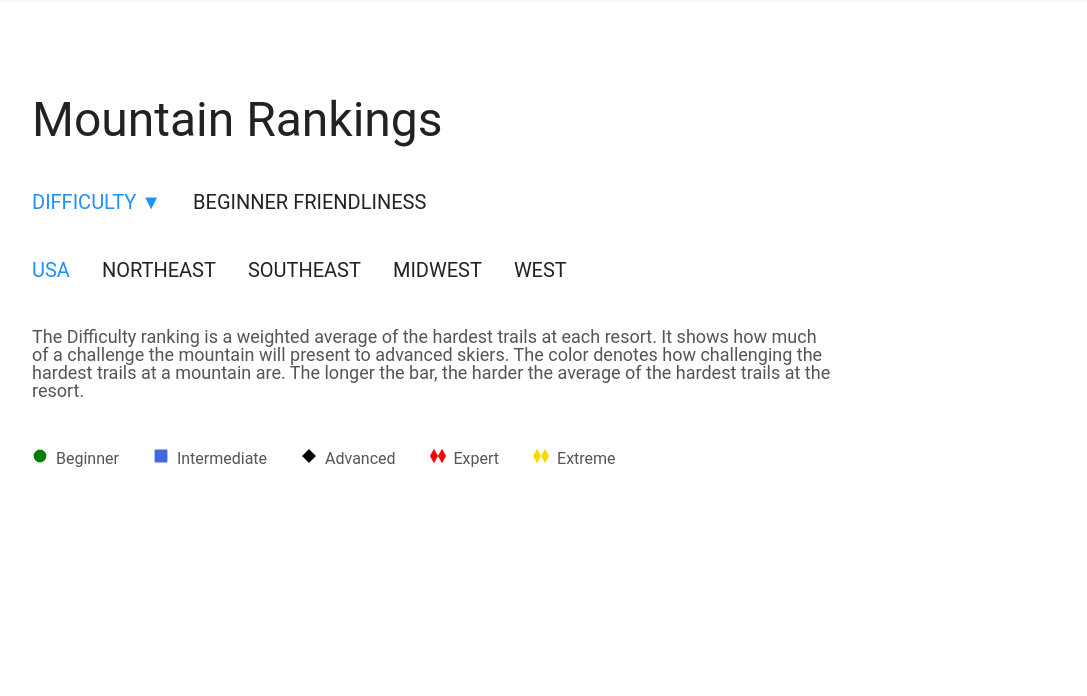
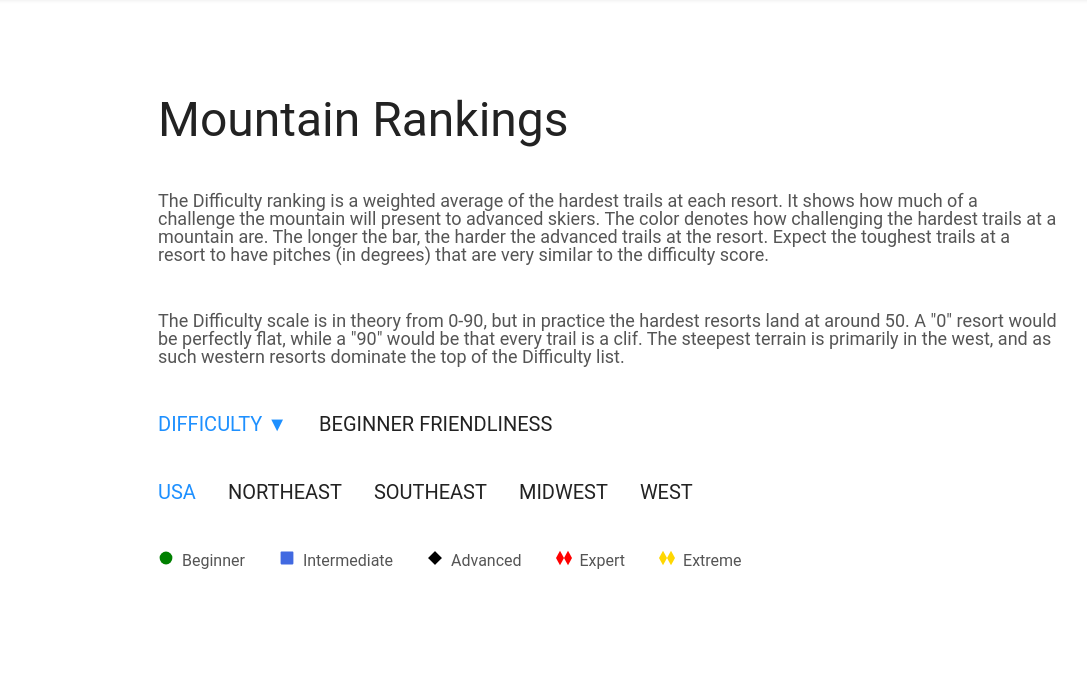
Before and after one commit to joshua-coppola/steep-seeker, a Flask app: page /rankings in a window 1280 px wide. Shown: the part 64-760 px from the top of the page, without its empty margins (32-1119 px from the left). Run offline with Flask 2, Linux system fonts and the light colour scheme; data that the repository does not hold is empty.

Commit message:
improving ranking pages appearance

```diff
--- a/static/page.css
+++ b/static/page.css
@@ -88,7 +88,7 @@ h2 {
 p.detail {
   font-size: 18px;
   color: var(--color-secondary);
-  max-width: 800px;
+  max-width: 900px;
 }
 p.copy {
   font-size: 20px;
--- a/static/rankings.css
+++ b/static/rankings.css
@@ -1,3 +1,7 @@
+main {
+    --center-width: 900px;
+}
+
 .ranking-sort {
   display: flex;
   align-items: center;
@@ -59,26 +63,3 @@
     display: flex;
     align-items: center;
   }
-
-table {
-    font-size: 20px;
-}
-
-table a {
-    color: var(--color-primary);
-}
-
-th, td {
-    padding-left: 6px;
-    padding-right: 6px;
-    padding-bottom: 6px;
-    border-right: 2px solid var(--color-primary);
-}
-
-th {
-    font-size: 24px;
-}
-
-th:last-child, td:last-child {
-    border: none;
-}
--- a/static/search.css
+++ b/static/search.css
@@ -73,8 +73,9 @@ main {
 }
 
 #sidebar {
-  max-width: 350px;
+  max-width: 400px;
 }
 #sidebar h2 {
-  margin-bottom: 80px;
+  margin-top: 80px;
+  margin-bottom: 40px;
 }
--- a/templates/rankings.jinja
+++ b/templates/rankings.jinja
@@ -11,6 +11,36 @@ Rankings
 {% block content %}
 <section id="content">
     <h1>Mountain Rankings</h1>
+
+    <p class="detail">
+        {% if sort == "beginner" %}
+        The Beginner Friendliness ranking is a weighted average of the easiest trails at each resort. It shows how easy
+        it would be to learn to ski on these trails.
+        The color denotes what the easiest trails at a mountain are rated. The longer the bar, the easier the learning
+        terrain is.
+        {% endif %}
+        {% if sort == "difficulty"%}
+        The Difficulty ranking is a weighted average of the hardest trails at each resort. It shows how much of a
+        challenge the mountain will present to advanced skiers.
+        The color denotes how challenging the hardest trails at a mountain are. The longer the bar, the harder the
+        advanced trails at the resort. Expect the toughest trails at a resort to have pitches (in degrees) that are
+        very similar to the difficulty score.
+        {% endif %}
+    </p>
+
+    <p class="detail">
+        {% if sort == "beginner" %}
+        The Beginner Friendliness scale is from 0-30, where 0 is a resort with no trails even resembling a good
+        place to learn. The best resorts for beginners have a wide variety of easy terrain, and their scores will
+        be high to reflect that.
+        {% endif %}
+        {% if sort == "difficulty"%}
+        The Difficulty scale is in theory from 0-90, but in practice the hardest resorts land at around 50. A "0" resort
+        would be perfectly flat, while a "90" would be that every trail is a clif. The steepest terrain is primarily in
+        the west, and as such western resorts dominate the top of the Difficulty list.
+        {% endif %}
+    </p>
+
     <ul class="ranking-sort">
         {% if sort == "difficulty" %}
         {% if order == "desc" %}
@@ -114,21 +144,6 @@ Rankings
         {% endif %}
     </ul>
 
-    <p class="detail">
-        {% if sort == "beginner" %}
-        The Beginner Friendliness ranking is a weighted average of the easiest trails at each resort. It shows how easy
-        it would be to learn to ski on these trails.
-        The color denotes what the easiest trails at a mountain are rated. The longer the bar, the easier the learning
-        terrain is.
-        {% endif %}
-        {% if sort == "difficulty"%}
-        The Difficulty ranking is a weighted average of the hardest trails at each resort. It shows how much of a
-        challenge the mountain will present to advanced skiers.
-        The color denotes how challenging the hardest trails at a mountain are. The longer the bar, the harder the
-        average of the hardest trails at the resort.
-        {% endif %}
-    </p>
-
     <div class="legend">
         <ul>
             <li><span class="icon difficulty-green"></span>Beginner</li>
@@ -148,14 +163,14 @@ Rankings
         <span class="{{'ranking-bar' if mountain.difficulty <= 45 else 'black-text'}}"
             title="{{mountain.name}} Difficulty: {{mountain.difficulty}}"
             style="--bar-size: {{
-          (mountain.difficulty)/55 * 60}}%; --bar-color: {{ 'green' if mountain.difficulty < 16 else 'royalblue' if mountain.difficulty < 24 else 'black' if mountain.difficulty < 32 else 'red' if mountain.difficulty < 45 else 'gold' }};">{{loop.index}}</span>
+          (mountain.difficulty)/55 * 100}}%; --bar-color: {{ 'green' if mountain.difficulty < 16 else 'royalblue' if mountain.difficulty < 24 else 'black' if mountain.difficulty < 32 else 'red' if mountain.difficulty < 45 else 'gold' }};">{{loop.index}}</span>
         {% endif %}
         {% if sort == "beginner" %}
         <a href="/map/{{mountain.state}}/{{mountain.name}}"
             title="Beginner Friendliness: {{mountain.beginner_friendliness}}">{{mountain.name}}, {{mountain.state}}</a>
         <span class="ranking-bar" title="{{mountain.name}} Beginner Friendliness: {{mountain.beginner_friendliness}}"
             style="--bar-size: {{
-          (mountain.beginner_friendliness)/30 * 60}}%; --bar-color: {{ 'green' if mountain.beginner_friendliness > 14 else 'royalblue' if mountain.beginner_friendliness > 6 else 'black' if mountain.beginner_friendliness > -2 else 'red' if mountain.beginner_friendliness > -15 else 'gold' }};">{{loop.index}}</span>
+          (mountain.beginner_friendliness)/30 * 100}}%; --bar-color: {{ 'green' if mountain.beginner_friendliness > 14 else 'royalblue' if mountain.beginner_friendliness > 6 else 'black' if mountain.beginner_friendliness > -2 else 'red' if mountain.beginner_friendliness > -15 else 'gold' }};">{{loop.index}}</span>
         {% endif %}
         {% endfor %}
     </div>
```
Also changed, not shown: static/trail_rankings.css (added, +63 -0 lines), templates/about.jinja (+8 -9 lines), templates/trail_rankings.jinja (+20 -7 lines).
